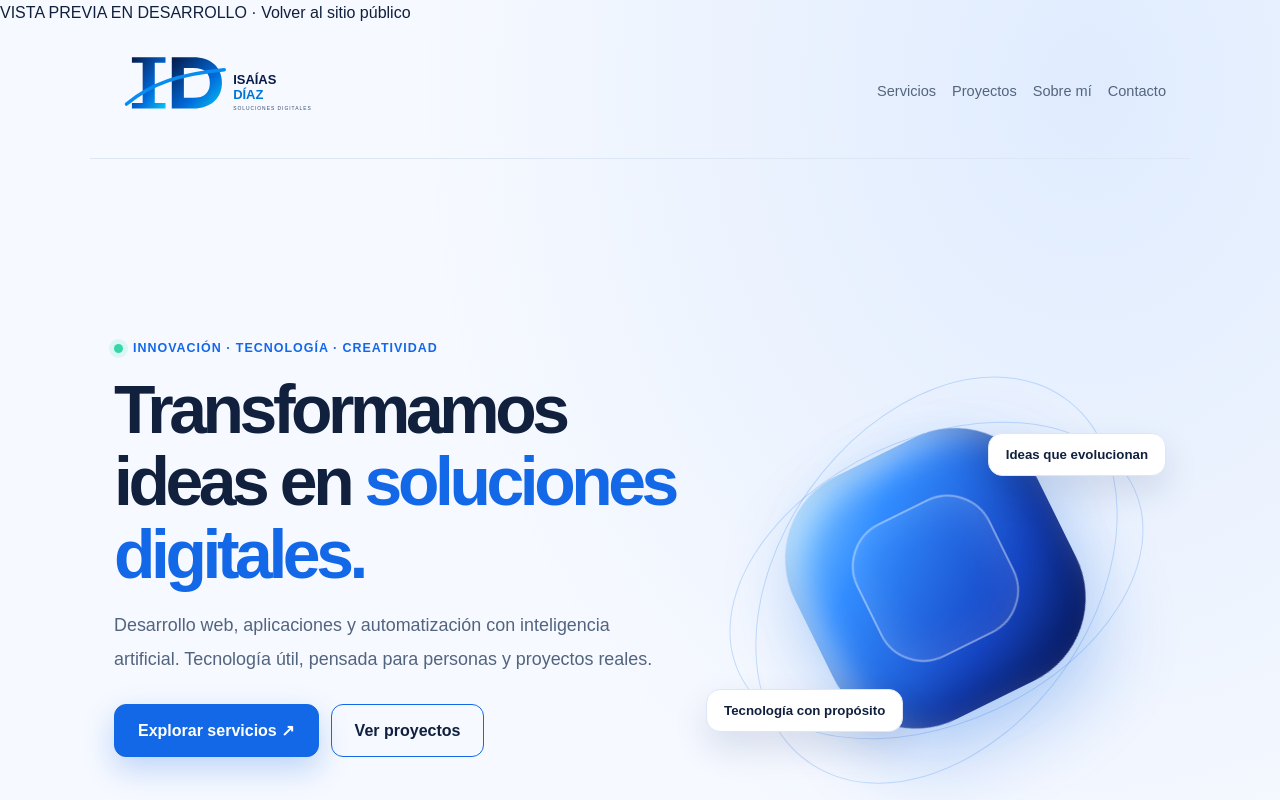
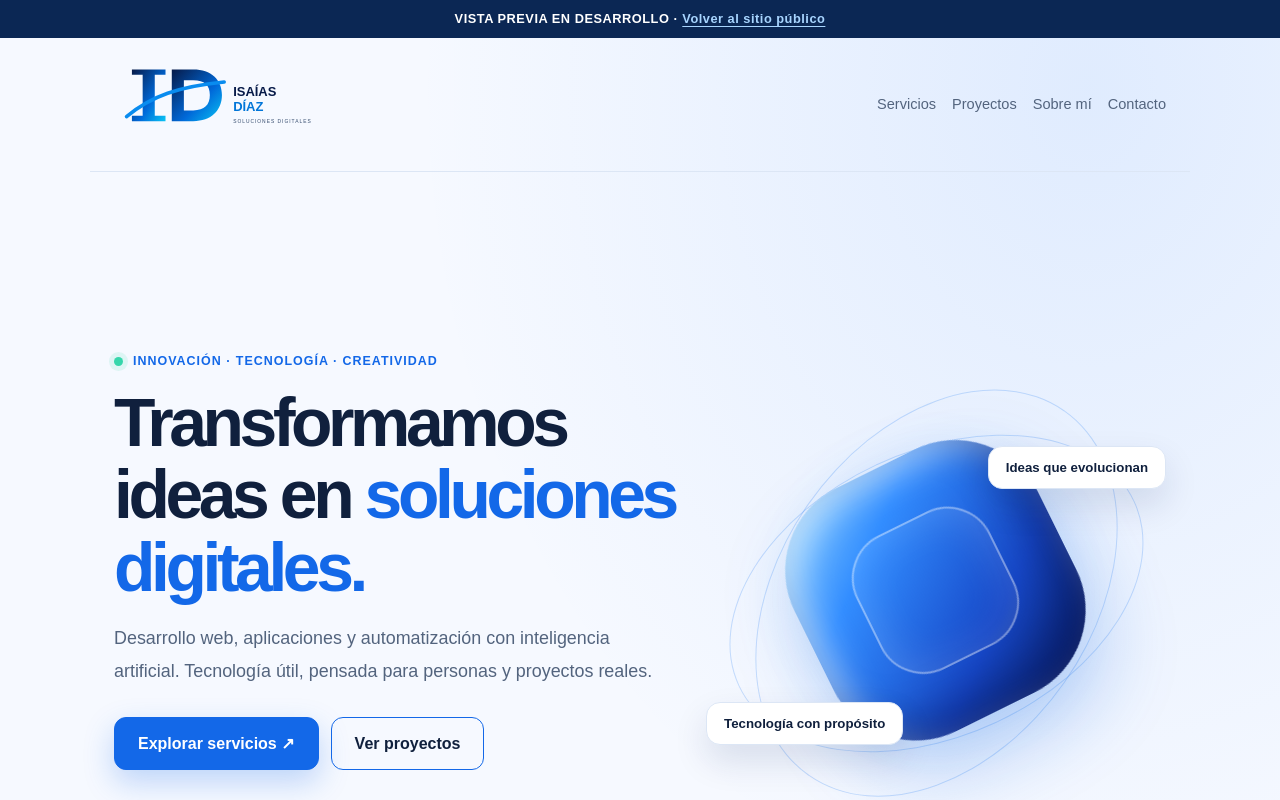
Before and after one commit to roshi2709/isaiasdiaz-web, a Next.js app: page /prueba in a window 1280 px wide. Shown: the top 800 px of the page. Built offline with nearby package versions, Linux system fonts and the light colour scheme.

Commit message:
style: preview banner for /prueba

```diff
--- a/src/app/globals.css
+++ b/src/app/globals.css
@@ -70,3 +70,7 @@ a:focus-visible,button:focus-visible{outline:3px solid var(--accent);outline-off
 .maintenance-foot{font-size:.8rem;color:#91a9c8;margin-top:40px}
 
 .maintenance-logo{display:block;width:min(300px,85%);height:auto;margin:0 auto 25px;background:#fff;border-radius:20px;padding:12px;box-shadow:0 14px 45px rgba(0,0,0,.16)}
+
+/* Isaias Diaz preview */
+.preview-notice{background:#0b2754;color:#fff;text-align:center;padding:9px 16px;font-size:.8rem;font-weight:700;letter-spacing:.04em}
+.preview-notice a{color:#a8d5ff;text-decoration:underline;text-underline-offset:3px}
```
